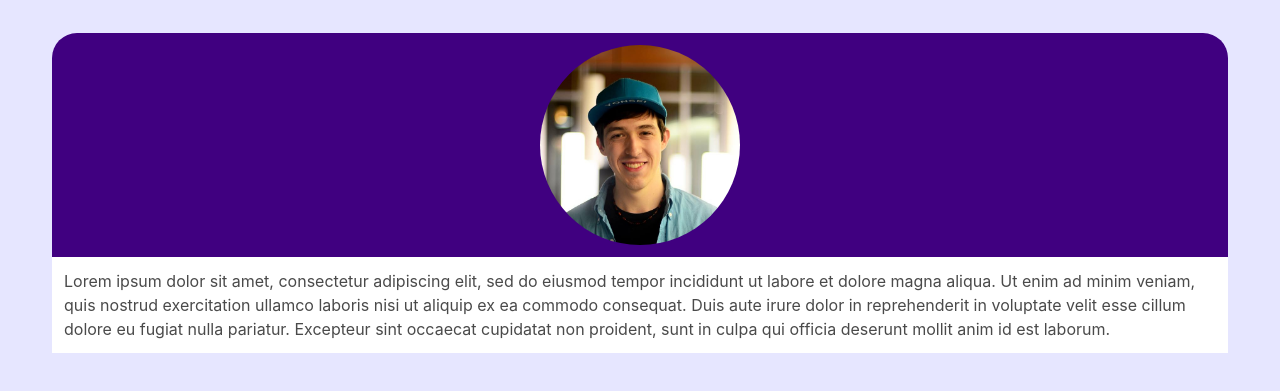
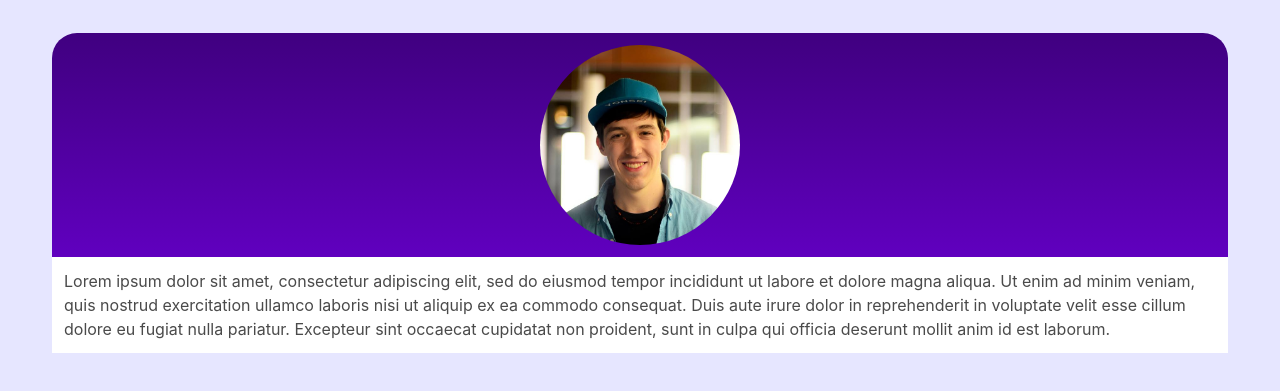
Before and after one commit to Hiram-Silvey/iamhiram, a plain HTML site: page index.html in a window 1280 px wide. Shown: the part 55-446 px from the top of the page. Drawn offline with nearby package versions, Linux system fonts and the light colour scheme.

Commit message:
added gradient coloring to purple background

```diff
--- a/css/common.css
+++ b/css/common.css
@@ -3,7 +3,7 @@ html {
 }
 
 .primaryColor {
-  background-color: #400080;
+  background: linear-gradient(#400080, #6000BF);
 }
 
 .content {
```
